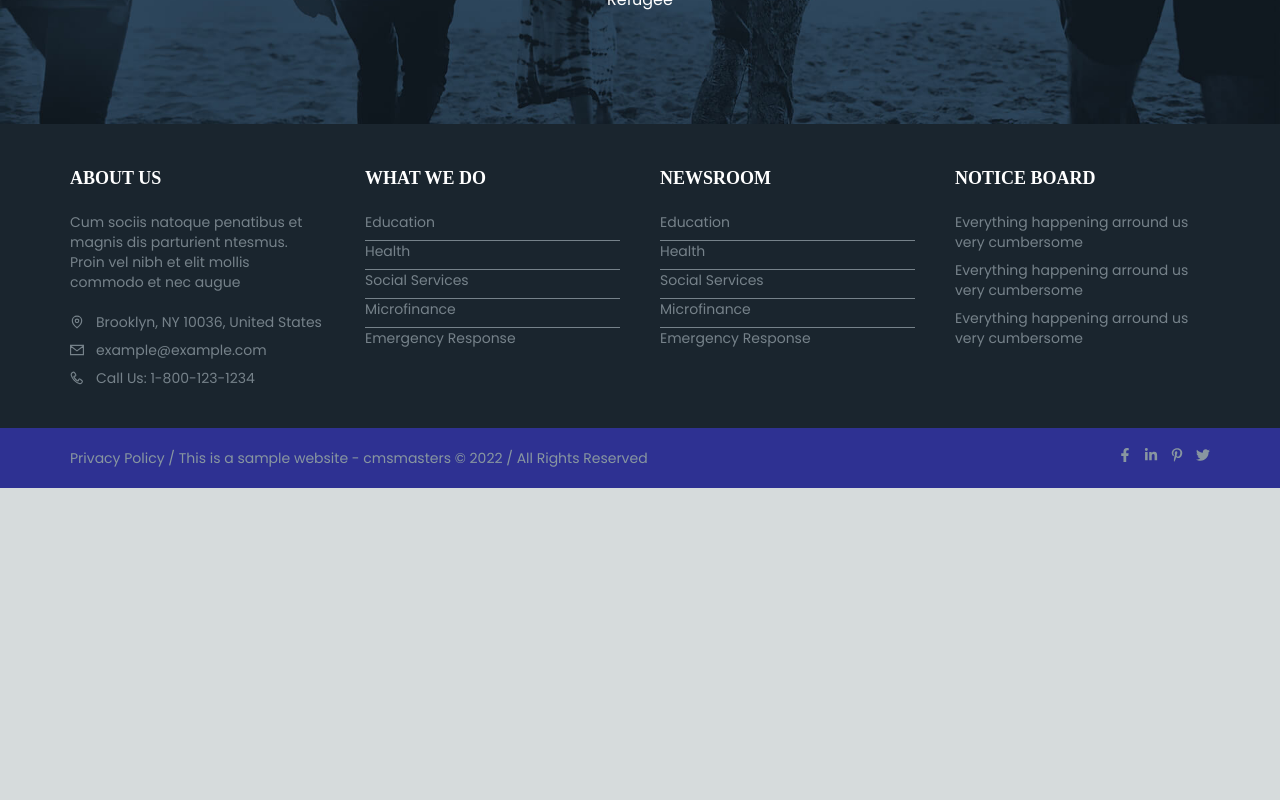
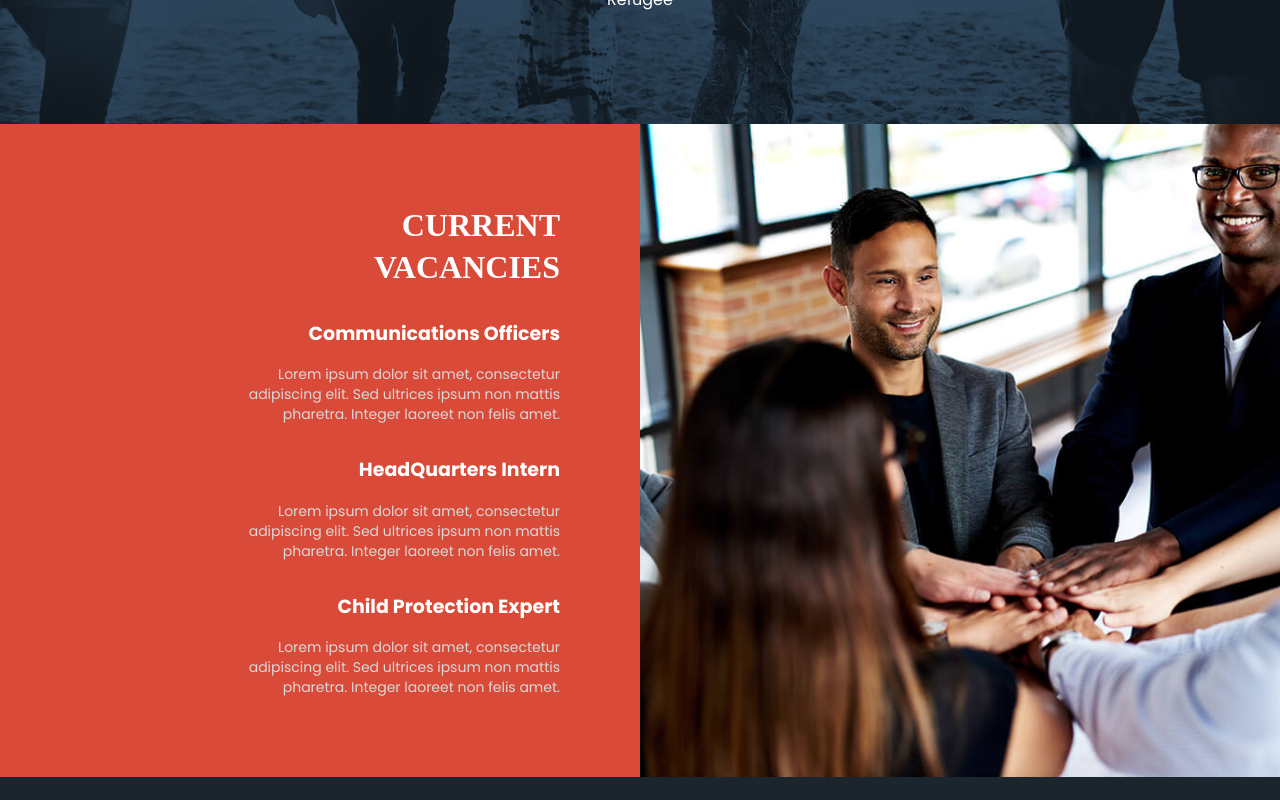
Before and after one commit to asifmrony/phearts-web, a Next.js app: page /services in a window 1280 px wide. Shown: the part 1460-2260 px from the top of the page. Before the commit the page ends 1948 px from the top, so only its background shows below. Built offline with nearby package versions, Linux system fonts and the light colour scheme.

Commit message:
design update with responsiveness

```diff
--- a/components/home/HomeEvents.jsx
+++ b/components/home/HomeEvents.jsx
@@ -27,13 +27,13 @@ export default function HomeEvents() {
             <div className="hero-width w-full mx-auto text-center py-20">
                 <span className='inline-block text-xs bg-themered text-white uppercase mb-5 p-2'>Story About us</span>
                 <h2 className='uppercase font-mdheading text-white'>Upcoming Events</h2>
-                <div className='my-16 flex gap-x-5'>
+                <div className='my-16 flex flex-wrap space-y-2 px-6 sm:px-10 lg:px-0'>
                     {events.map(({ id, scheduled, duration, title }) => (
-                        <div className='flex space-x-4 items-center basis-1/3' key={id}>
+                        <div className='flex space-x-4 items-center basis-[45%] lg:basis-[31%] mr-4' key={id}>
                             <p className='text-blackshadow'>{scheduled}</p>
-                            <div className='text-left'>
+                            <div className='text-left spac-y-2'>
                                 <p className='text-sm text-blackshadow'>{duration}</p>
-                                <h3 className={`text-lg font-bold text-white ${poppinsBold.variable} font-poppins`}>{title}</h3>
+                                <h3 className={`font-subheading text-white ${poppinsBold.variable} font-poppins`}>{title}</h3>
                             </div>
                         </div>
                     ))}
--- a/components/home/Sponsors.jsx
+++ b/components/home/Sponsors.jsx
@@ -10,7 +10,7 @@ export default function Sponsors() {
         <div className='py-20'>
             <div className="hero-width w-full mx-auto text-center">
                 <span className='inline-block text-xs bg-themeblue text-white uppercase mb-5 p-2'>FRIENDS & SPONSORS</span>
-                <div className="flex space-x-4 mt-10">
+                <div className="flex flex-wrap space-y-4 space-x-4 mt-10">
                   <Image src={sponsorOne} alt="Sponsor Image" />
                   <Image src={sponsorTwo} alt="Sponsor Image" />
                   <Image src={sponsorThree} alt="Sponsor Image" />
--- a/components/layout/Footer.jsx
+++ b/components/layout/Footer.jsx
@@ -8,7 +8,7 @@ export default function Footer() {
     return (
         <div>
             <div className='bg-[#1A252E]'>
-                <div className='c-width w-full mx-auto px-5 lg:px-0 py-8 lg:py-10 flex flex-col lg:flex-row gap-y-6 lg:gap-x-10 text-sm'>
+                <div className='c-width w-full mx-auto px-5 lg:px-0 py-12 lg:py-20 flex flex-col lg:flex-row gap-y-6 lg:gap-x-10 text-sm'>
                     <div className='flex-1'>
                         <h2 className='font-bold uppercase text-lg text-white'>About Us</h2>
                         <p className='text-blackshadow my-5'>Cum sociis natoque penatibus et magnis
--- a/pages/index.js
+++ b/pages/index.js
@@ -60,8 +60,8 @@ export default function Home() {
       </div>
       <HomeBlog />
       <HomeEvents />
-      <div className='py-8 bg-themered'>
-        <div className="hero-width w-full mx-auto flex justify-between items-center">
+      <div className='py-10 bg-themered'>
+        <div className="hero-width w-full mx-auto flex flex-col justify-center text-center lg:text-left items-center lg:flex-row lg:justify-between space-y-4">
           <div>
             <h3 className='font-subheading text-white'>SUBSCRIBE TO NEWSLETTER</h3>
             <p className='text-white text-sm'>Sign up with your email address to receive news and updates</p>
@@ -85,7 +85,7 @@ export default function Home() {
       <Stories theme={"dark"} />
       <div className='py-8 bg-themegreen'>
         <div className="hero-width mx-auto w-full">
-          <div className='flex justify-between items-center'>
+          <div className='flex flex-col lg:flex-row justify-center lg:justify-between items-center space-y-2 text-center lg:space-y-0'>
             <h3 className='font-subheading text-white'>YOUR DONATIONS SUPPORT OUR CRITICAL WORK</h3>
             <button className='px-6 py-3 border text-white border-gray-300 text-xs uppercase font-semibold tracking-wide'>Make Donation Today</button>
           </div>
--- a/pages/services.js
+++ b/pages/services.js
@@ -2,7 +2,6 @@ import Stories from '@/components/reusable/Stories';
 import { poppins, poppinsBold } from '@/utils/fonts';
 import { IconContext } from 'react-icons';
 import { FaHandHoldingHeart, FaHandsHelping, FaLinkedin, FaRegFileAlt } from 'react-icons/fa';
-import { GrDocumentText } from 'react-icons/gr';
 
 export default function services() {
   return (
@@ -11,12 +10,11 @@ export default function services() {
         <p className='text-sm uppercase text-blackshadow mb-2'>How You could Help</p>
         <h2 className='font-heading text-white uppercase'>What We Do</h2>
       </div>
-      <div className="py-28">
+      <div className="py-20 lg:py-28">
         <div className="hero-width w-full mx-auto">
           <h2 className={`font-mdheading uppercase text-center mb-16 ${poppinsBold.variable} font-poppins`}>HOW IT works</h2>
-          <div className='flex gap-x-8'>
-            <div>
-
+          <div className='flex gap-x-8 flex-wrap px-6 sm:px-10 lg:px-0'>
+            <div className='flex-1 lg:basis-[30%] basis-[40%]'>
               <IconContext.Provider value={{ color: '#ED1C24', size: 42 }}>
                 <FaRegFileAlt />
               </IconContext.Provider>
@@ -25,21 +23,16 @@ export default function services() {
                 montesmus. Pro vel nibh et elit mollis commodo et nec
                 augueiqueThe message of The Faithland</p>
             </div>
-            <div>
-
-
+            <div className='flex-1 lg:basis-[30%] basis-[40%]'>
               <IconContext.Provider value={{ color: '#ED1C24', size: 42 }}>
                 <FaHandHoldingHeart />
               </IconContext.Provider>
-
-
               <h3 className={`font-smheading uppercase mt-5 ${poppins.variable} font-poppins`}>Choose Project</h3>
               <p className='mt-3 text-sm leading-relaxed'>Cum sociis natoque penatibus et magnis dis parturient
                 montesmus. Pro vel nibh et elit mollis commodo et nec
                 augueiqueThe message of The Faithland</p>
             </div>
-            <div>
-
+            <div className='flex-1 lg:basis-[30%] basis-[40%] mt-8 lg:mt-0'>
               <IconContext.Provider value={{ color: '#ED1C24', size: 42 }}>
                 <FaHandsHelping />
               </IconContext.Provider>
@@ -52,6 +45,30 @@ export default function services() {
         </div>
       </div>
       <Stories theme={"dark"} />
+      <div className="page-services__vacancies">
+        <div className='md:flex'>
+          <div className='flex-1 bg-[#d94b38] text-white'>
+            <div className='md:max-w-[500px] md:ml-auto py-14 md:py-20 px-10 md:px-20 text-center md:text-right space-y-8'>
+              <h2 className='font-mdheading mb-10 md:mb-5 uppercase'>Current Vacancies</h2>
+              <div className='md:space-y-8 md:block flex flex-wrap gap-x-6 justify-between items-center'>
+                <div className='basis-[45%]'>
+                  <h5 className={`font-subheading ${poppinsBold.variable} font-poppins mb-4`}>Communications Officers</h5>
+                  <p className='text-sm text-[#d9d9d9]'>Lorem ipsum dolor sit amet, consectetur adipiscing elit. Sed ultrices ipsum non mattis pharetra. Integer laoreet non felis amet.</p>
+                </div>
+                <div className='basis-[45%]'>
+                  <h5 className={`font-subheading ${poppinsBold.variable} font-poppins mb-4`}>HeadQuarters Intern</h5>
+                  <p className='text-sm text-[#d9d9d9]'>Lorem ipsum dolor sit amet, consectetur adipiscing elit. Sed ultrices ipsum non mattis pharetra. Integer laoreet non felis amet.</p>
+                </div>
+                <div className='basis-[45%] mt-8 md:mt-0'>
+                  <h5 className={`font-subheading ${poppinsBold.variable} font-poppins mb-4`}>Child Protection Expert</h5>
+                  <p className='text-sm text-[#d9d9d9]'>Lorem ipsum dolor sit amet, consectetur adipiscing elit. Sed ultrices ipsum non mattis pharetra. Integer laoreet non felis amet.</p>
+                </div>
+              </div>
+            </div>
+          </div>
+          <div className='bg-right-side flex-1 hidden md:block'></div>
+        </div>
+      </div>
     </main>
   )
 }
--- a/styles/globals.css
+++ b/styles/globals.css
@@ -57,6 +57,12 @@ h6 {
 .font-subheading {
   font-size: 13px;
   font-weight: 700;
+}
+
+@media (min-width: 767.99px) {
+  .font-subheading {
+    font-size: 16px;
+  }
 }
 
 @media (min-width: 1023.99px) {
@@ -145,6 +151,11 @@ h6 {
   background-repeat: no-repeat;
   background-size: cover;
 }
+.page-services__vacancies .bg-right-side {
+  background-image: url('../data/services/services_carrier-photo.jpg');
+  background-repeat: no-repeat;
+  background-size: cover;
+}
 
 /* Footer */
 .footer-icon path {
```
Also changed, not shown: pages/about.js (+45 -8 lines), data/services/services_carrier-photo.jpg (added).
